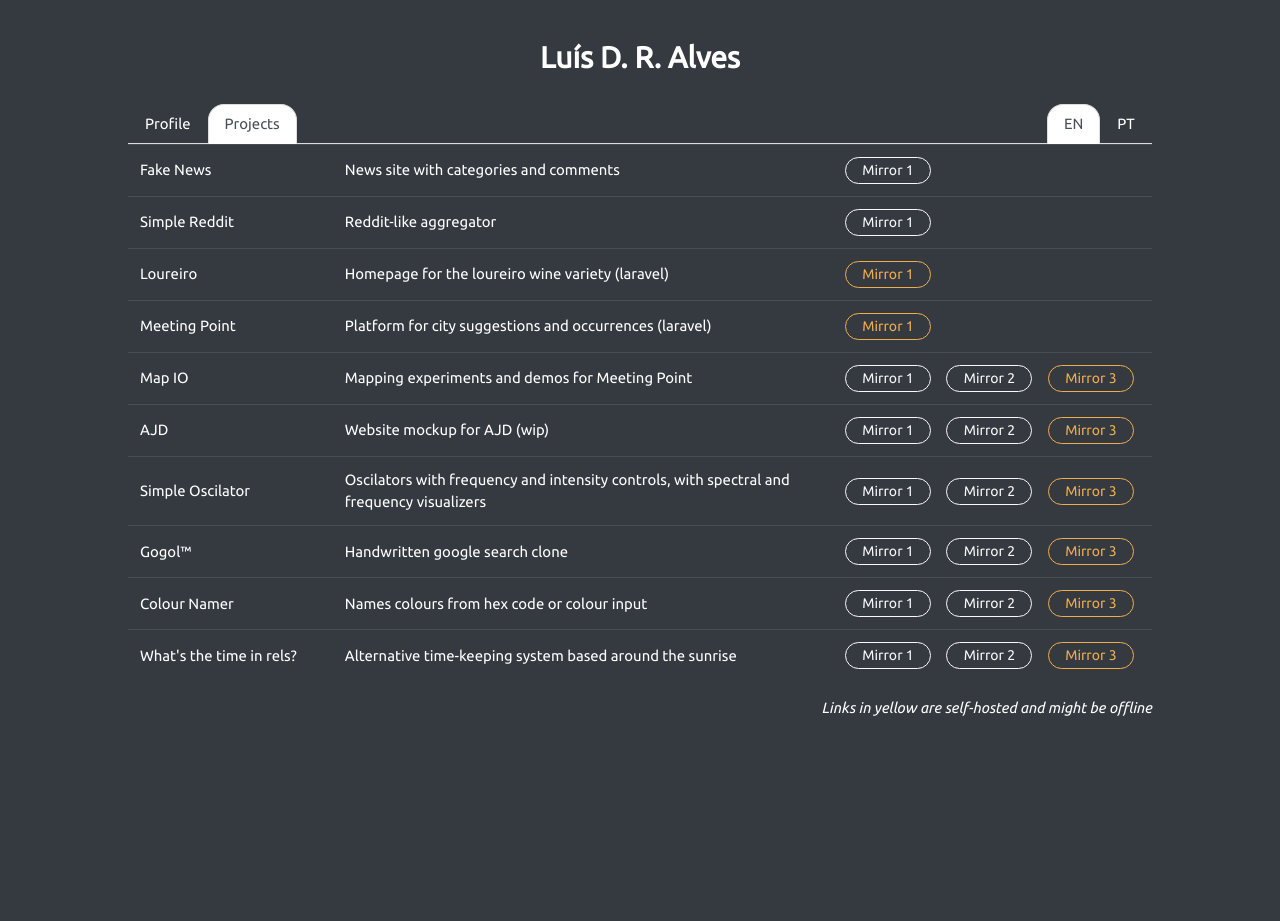
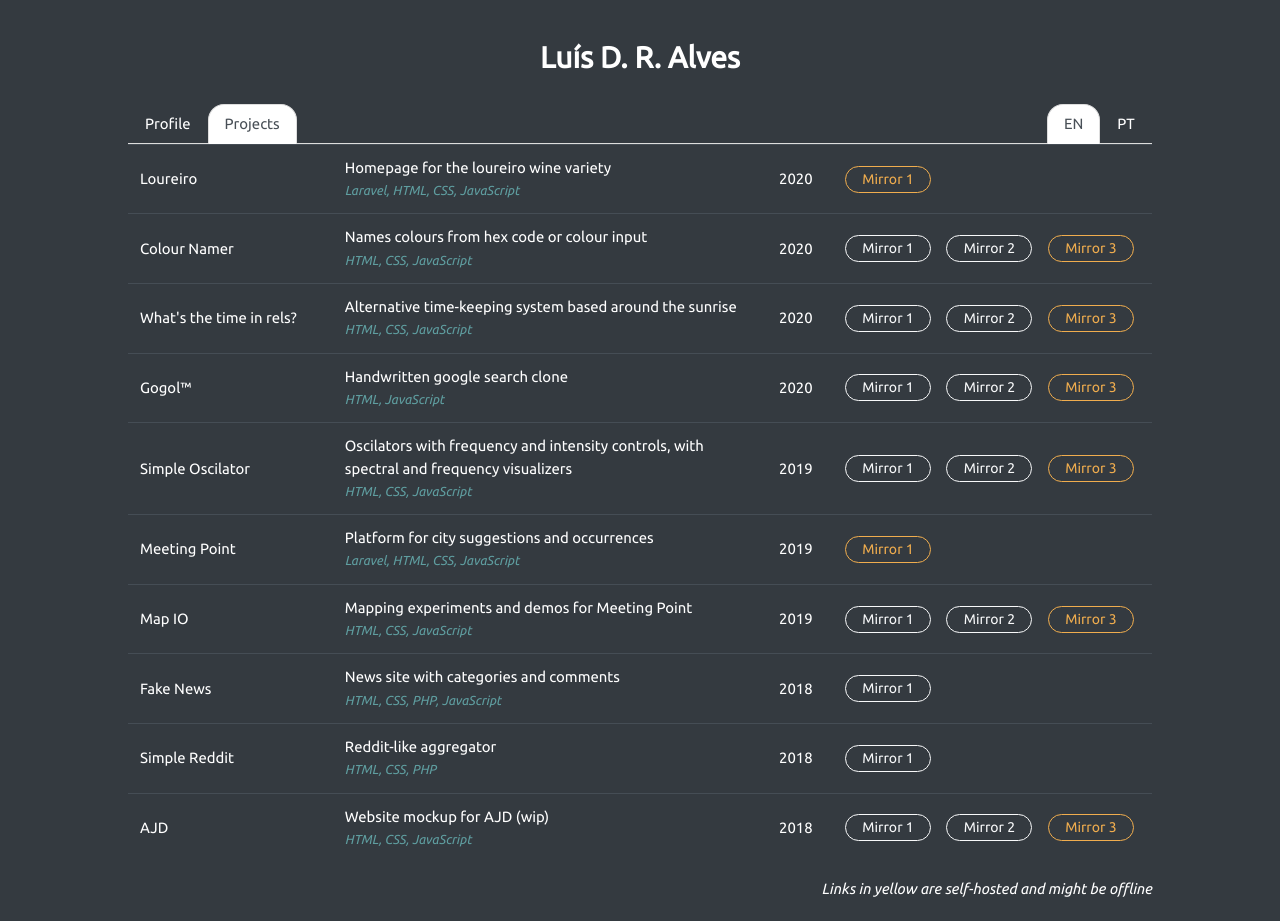
Before and after one commit to luisdralves/luisdralves.github.io, a PHP site: page / in a window 1280 px wide, after a click on "Projects". Before the commit the page ends 716 px from the top, so only its background shows below. Run offline with PHP 8.4, Linux system fonts and the light colour scheme; some libraries are stand-ins or nearby versions.

Commit message:
changed project order, added year and technologies used

```diff
--- a/index.html
+++ b/index.html
@@ -136,76 +136,19 @@
           <table class="table table-hover table-dark">
             <tbody>
               <tr>
-                <td>Fake News</td>
-                <td>News site with categories and comments</td>
+                <td>Loureiro</td>
                 <td>
-                  <a href="https://web.fe.up.pt/~up201405308/FakeNews/list_news.php"
-                    class="btn btn-outline-light">Mirror
-                    1</a>
+                  Homepage for the loureiro wine variety <br>
+                  <span class="techs">Laravel, HTML, CSS, JavaScript</span>
                 </td>
-              </tr>
-              <tr>
-                <td>Simple Reddit</td>
-                <td>Reddit-like aggregator</td>
-                <td>
-                  <a href="https://web.fe.up.pt/~up201405308/SimpleReddit/index.php"
-                    class="btn btn-outline-light">Mirror
-                    1</a>
-                </td>
-              </tr>
-              <tr>
-                <td>Loureiro</td>
-                <td>Homepage for the loureiro wine variety (laravel)</td>
+                <td>2020</td>
                 <td><a href="http://luisdralves.dynip.sapo.pt:8001" class="btn btn-outline-warning">Mirror 1</a></td>
               </tr>
               <tr>
-                <td>Meeting Point</td>
-                <td>Platform for city suggestions and occurrences (laravel)</td>
-                <td><a href="http://luisdralves.dynip.sapo.pt:8000" class="btn btn-outline-warning">Mirror 1</a></td>
-              </tr>
-              <tr>
-                <td>Map IO</td>
-                <td>Mapping experiments and demos for Meeting Point</td>
-                <td>
-                  <a href="https://luisdralves.github.io/lbaw/index.html" class="btn btn-outline-light">Mirror 1</a>
-                  <a href="https://web.fe.up.pt/~up201405308/lbaw/index.html" class="btn btn-outline-light">Mirror 2</a>
-                  <a href="http://luisdralves.dynip.sapo.pt/lbaw/index.html" class="btn btn-outline-warning">Mirror
-                    3</a>
-                </td>
-              </tr>
-              <tr>
-                <td>AJD</td>
-                <td>Website mockup for AJD (wip)</td>
-                <td>
-                  <a href="https://luisdralves.github.io/ajd/index.html" class="btn btn-outline-light">Mirror 1</a>
-                  <a href="https://web.fe.up.pt/~up201405308/ajd/index.html" class="btn btn-outline-light">Mirror 2</a>
-                  <a href="http://luisdralves.dynip.sapo.pt/ajd/index.html" class="btn btn-outline-warning">Mirror 3</a>
-                </td>
-              </tr>
-              <tr>
-                <td>Simple Oscilator</td>
-                <td>Oscilators with frequency and intensity controls, with spectral and frequency visualizers</td>
-                <td>
-                  <a href="https://luisdralves.github.io/freq/index.html" class="btn btn-outline-light">Mirror 1</a>
-                  <a href="https://web.fe.up.pt/~up201405308/freq/index.html" class="btn btn-outline-light">Mirror 2</a>
-                  <a href="http://luisdralves.dynip.sapo.pt/freq/index.html" class="btn btn-outline-warning">Mirror
-                    3</a>
-                </td>
-              </tr>
-              <tr>
-                <td>Gogol™</td>
-                <td>Handwritten google search clone</td>
-                <td>
-                  <a href="https://luisdralves.github.io/gogol/index.html" class="btn btn-outline-light">Mirror 1</a>
-                  <a href="https://web.fe.up.pt/~up201405308/gogol/index.html" class="btn btn-outline-light">Mirror
-                    2</a>
-                  <a href="http://luisdralves.dynip.sapo.pt/gogol/index.html" class="btn btn-outline-warning">Mirror
-                    3</a>
-                </td>
-              </tr>
-              <tr>
                 <td>Colour Namer</td>
-                <td>Names colours from hex code or colour input</td>
+                <td>Names colours from hex code or colour input <br>
+                  <span class="techs">HTML, CSS, JavaScript</span></td>
+                <td>2020</td>
                 <td>
                   <a href="https://luisdralves.github.io/colournamer/index.html" class="btn btn-outline-light">Mirror
                     1</a>
@@ -219,12 +162,91 @@
               </tr>
               <tr>
                 <td>What's the time in rels?</td>
-                <td>Alternative time-keeping system based around the sunrise</td>
+                <td>Alternative time-keeping system based around the sunrise <br>
+                  <span class="techs">HTML, CSS, JavaScript</span></td>
+                <td>2020</td>
                 <td>
                   <a href="https://luisdralves.github.io/rels/index.html" class="btn btn-outline-light">Mirror 1</a>
                   <a href="https://web.fe.up.pt/~up201405308/rels/index.html" class="btn btn-outline-light">Mirror 2</a>
                   <a href="http://luisdralves.dynip.sapo.pt/rels/index.html" class="btn btn-outline-warning">Mirror
                     3</a>
+                </td>
+              </tr>
+              <tr>
+                <td>Gogol™</td>
+                <td>Handwritten google search clone <br>
+                  <span class="techs">HTML, JavaScript</span></td>
+                <td>2020</td>
+                <td>
+                  <a href="https://luisdralves.github.io/gogol/index.html" class="btn btn-outline-light">Mirror 1</a>
+                  <a href="https://web.fe.up.pt/~up201405308/gogol/index.html" class="btn btn-outline-light">Mirror
+                    2</a>
+                  <a href="http://luisdralves.dynip.sapo.pt/gogol/index.html" class="btn btn-outline-warning">Mirror
+                    3</a>
+                </td>
+              </tr>
+              <tr>
+                <td>Simple Oscilator</td>
+                <td>Oscilators with frequency and intensity controls, with spectral and frequency visualizers <br>
+                  <span class="techs">HTML, CSS, JavaScript</span></td>
+                <td>2019</td>
+                <td>
+                  <a href="https://luisdralves.github.io/freq/index.html" class="btn btn-outline-light">Mirror 1</a>
+                  <a href="https://web.fe.up.pt/~up201405308/freq/index.html" class="btn btn-outline-light">Mirror 2</a>
+                  <a href="http://luisdralves.dynip.sapo.pt/freq/index.html" class="btn btn-outline-warning">Mirror
+                    3</a>
+                </td>
+              </tr>
+              <tr>
+                <td>Meeting Point</td>
+                <td>Platform for city suggestions and occurrences <br>
+                  <span class="techs">Laravel, HTML, CSS, JavaScript</span></td>
+                <td>2019</td>
+                <td><a href="http://luisdralves.dynip.sapo.pt:8000" class="btn btn-outline-warning">Mirror 1</a></td>
+              </tr>
+              <tr>
+                <td>Map IO</td>
+                <td>Mapping experiments and demos for Meeting Point <br>
+                  <span class="techs">HTML, CSS, JavaScript</span></td>
+                <td>2019</td>
+                <td>
+                  <a href="https://luisdralves.github.io/lbaw/index.html" class="btn btn-outline-light">Mirror 1</a>
+                  <a href="https://web.fe.up.pt/~up201405308/lbaw/index.html" class="btn btn-outline-light">Mirror 2</a>
+                  <a href="http://luisdralves.dynip.sapo.pt/lbaw/index.html" class="btn btn-outline-warning">Mirror
+                    3</a>
+                </td>
+              </tr>
+              <tr>
+                <td>Fake News</td>
+                <td>News site with categories and comments <br>
+                  <span class="techs">HTML, CSS, PHP, JavaScript</span></td>
+                <td>2018</td>
+                <td>
+                  <a href="https://web.fe.up.pt/~up201405308/FakeNews/list_news.php"
+                    class="btn btn-outline-light">Mirror
+                    1</a>
+                </td>
+              </tr>
+              <tr>
+                <td>Simple Reddit</td>
+                <td>Reddit-like aggregator <br>
+                  <span class="techs">HTML, CSS, PHP</span></td>
+                <td>2018</td>
+                <td>
+                  <a href="https://web.fe.up.pt/~up201405308/SimpleReddit/index.php"
+                    class="btn btn-outline-light">Mirror
+                    1</a>
+                </td>
+              </tr>
+              <tr>
+                <td>AJD</td>
+                <td>Website mockup for AJD (wip) <br>
+                  <span class="techs">HTML, CSS, JavaScript</span></td>
+                <td>2018</td>
+                <td>
+                  <a href="https://luisdralves.github.io/ajd/index.html" class="btn btn-outline-light">Mirror 1</a>
+                  <a href="https://web.fe.up.pt/~up201405308/ajd/index.html" class="btn btn-outline-light">Mirror 2</a>
+                  <a href="http://luisdralves.dynip.sapo.pt/ajd/index.html" class="btn btn-outline-warning">Mirror 3</a>
                 </td>
               </tr>
             </tbody>
@@ -388,7 +410,8 @@
               </tr>
               <tr>
                 <td>Simple Oscilator</td>
-                <td>Osciladores com controlo de intensidade e frequência, com visualizador espectral e de frequência</td>
+                <td>Osciladores com controlo de intensidade e frequência, com visualizador espectral e de frequência
+                </td>
                 <td>
                   <a href="https://luisdralves.github.io/freq/index.html" class="btn btn-outline-light">Mirror 1</a>
                   <a href="https://web.fe.up.pt/~up201405308/freq/index.html" class="btn btn-outline-light">Mirror 2</a>
--- a/style.css
+++ b/style.css
@@ -119,7 +119,17 @@ td:nth-of-type(2) {
 }
 
 td:nth-of-type(3) {
+	width: 60px;
+}
+
+td:nth-of-type(4) {
 	width: 120px;
+}
+
+.techs {
+	font-style: italic;
+	font-size: small;
+	color: cadetblue;
 }
 
 .btn {
@@ -160,7 +170,7 @@ td {
 		margin: auto;
 		table-layout: fixed;
 	}
-	td:nth-of-type(3) {
+	td:nth-of-type(4) {
 		width: 325px;
 	}
 	td>.btn {
```
